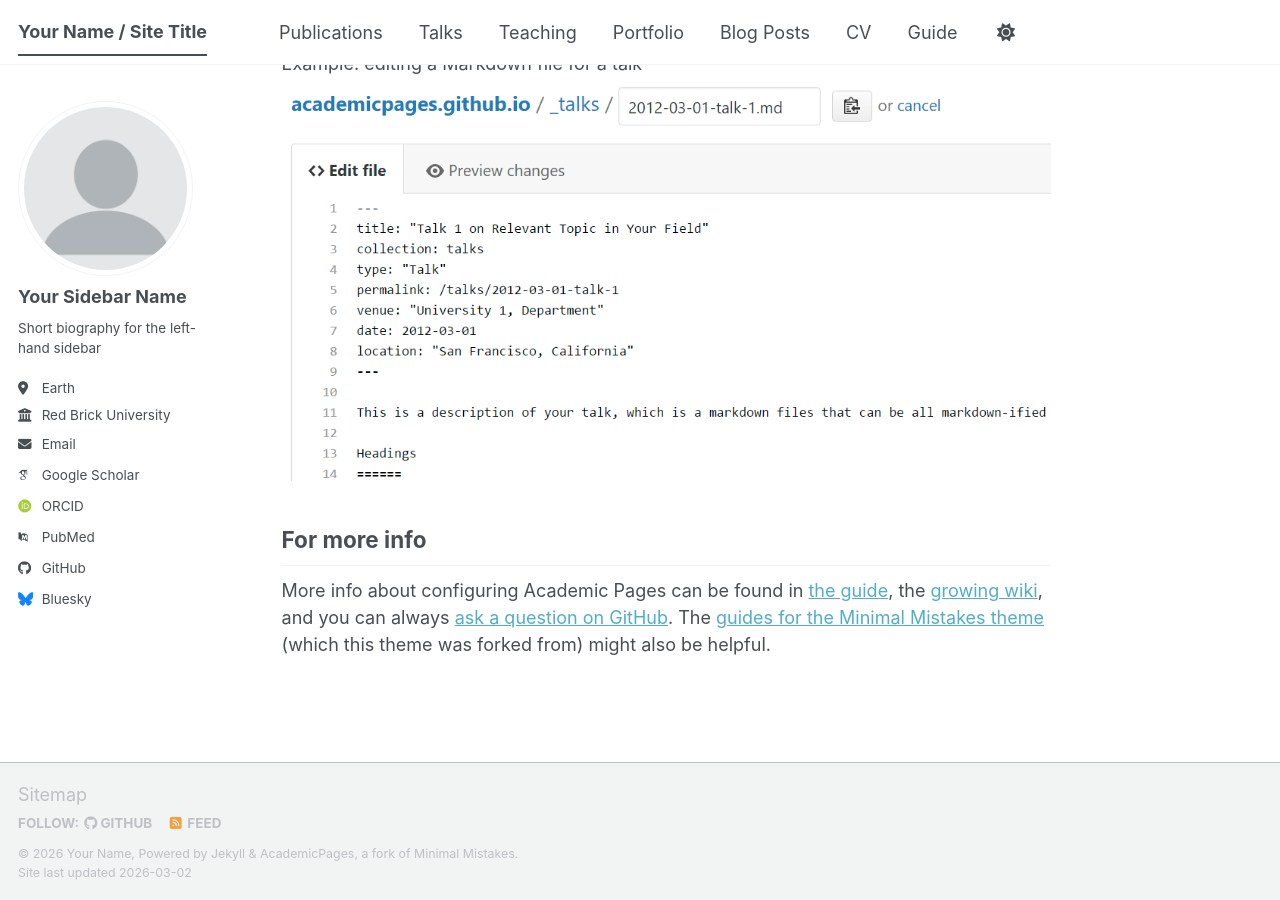
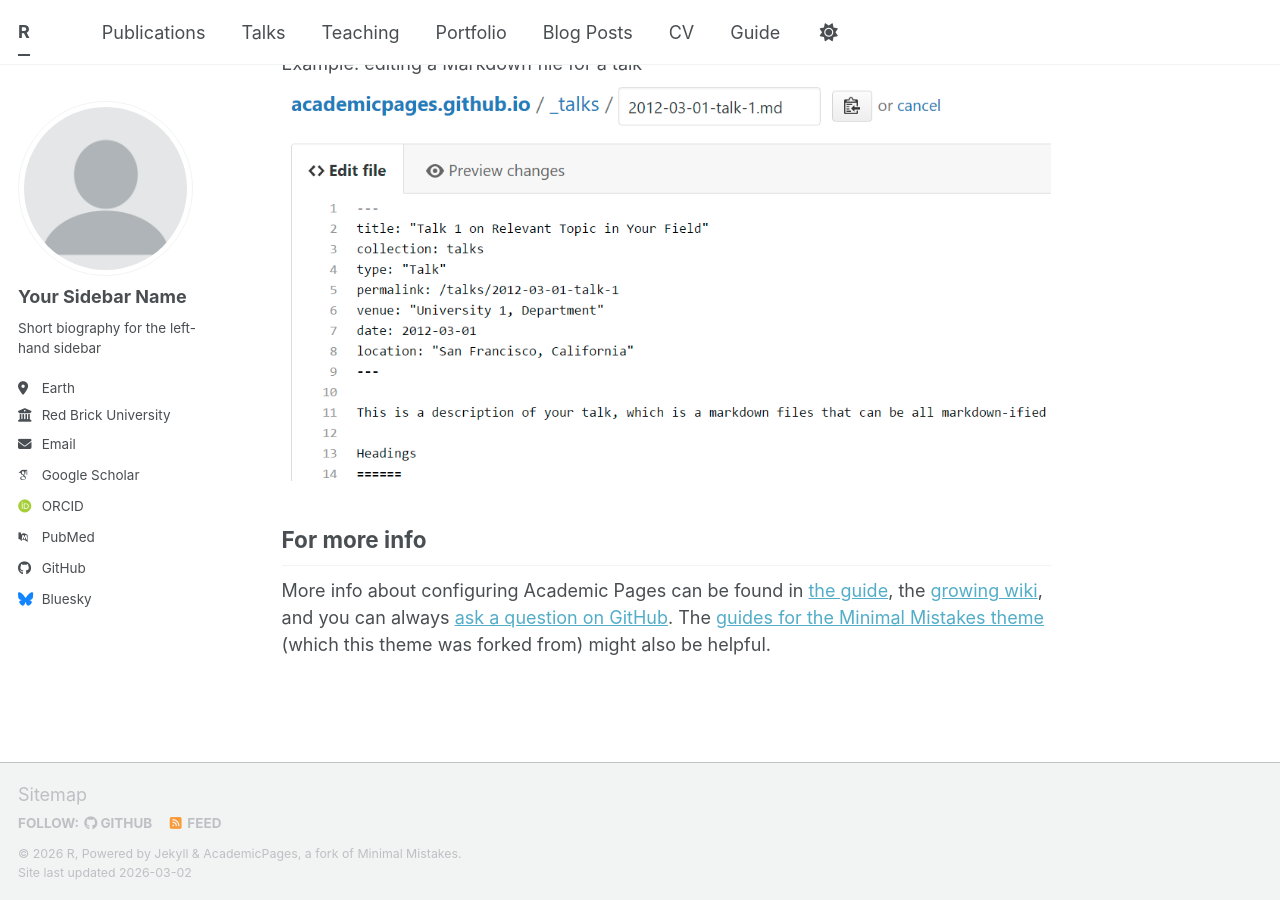
Before and after one commit to ruofanma/ruofanma.github.io, a Jekyll site: the page built from _pages/about.md, in a window 1280 px wide and 900 px high, scrolled down 2720 px. Built offline with Jekyll 4.4.1, drawn with Linux system fonts in a browser that asks for light colours; some web fonts are replaced; a script bundle is joined from its source files by our own code; library files that are not in the unit come from our copies.

Commit message:
Update _config.yml

```diff
--- a/_config.yml
+++ b/_config.yml
@@ -9,9 +9,9 @@
 # Basic Site Settings
 locale                   : "en-US"
 site_theme               : "default" # The available themes options are "default", "air", "sunrise", "mint", "dirt" and "contrast"
-title                    : "Your Name / Site Title"
+title                    : "R"
 title_separator          : "-"
-name                     : &name "Your Name"
+name                     : &name "R"
 description              : &description "Your Name's academic portfolio"   # Update this with a general description of your site, this is the default if not overridden by a page
 url                      : https://academicpages.github.io # The base hostname & protocol for your site e.g. "https://[your GitHub username].github.io",
                                                            # or if you already have some other page hosted on Github then use "https://[your GitHub username].github.io/[Your Repo Name]"
```
